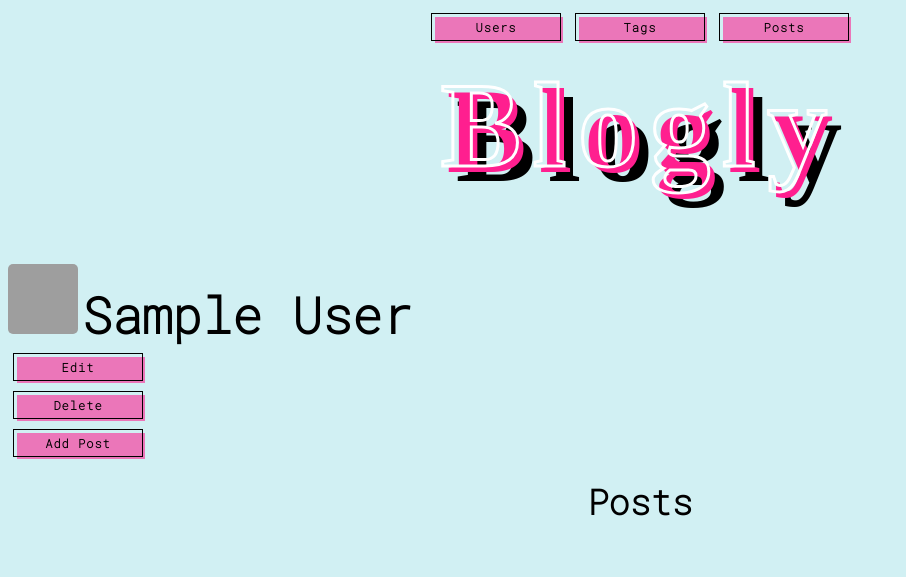
After one commit to grusbarsky/flask-blogly, a Flask app: page /users/1 in a window 1280 px wide. The commit adds this page. Shown: the top 577 px of the page, without its empty margins (0-906 px from the left). Run offline with Flask 2, Linux system fonts and the light colour scheme; the visitor is signed in with stand-in values (Sample User, id 1); data comes from the database, SQL or seed files in the repository; data that the repository does not hold is empty; grey boxes are pictures that could not be loaded.

Commit message:
css changes and new route

```diff
--- /dev/null
+++ b/Static/style.css
@@ -0,0 +1,176 @@
+@import url('https://fonts.googleapis.com/css?family=Montserrat:900i&display=swap');
+@import url('https://fonts.googleapis.com/css2?family=Roboto+Mono:wght@200&display=swap');
+
+/* index */
+body{
+    background-color: RGB(194, 235, 239, 0.74)
+}
+
+#blogly{
+    position: relative;
+    display: block;
+    text-align: center;
+    margin-bottom: 0px;
+    left: 50%;
+    transform: translate(-50%, -50%);
+    font-size:120px;
+	letter-spacing:0.1em;
+    -webkit-text-fill-color: transparent;
+    -webkit-text-stroke-width: 3px;
+    -webkit-text-stroke-color: white;
+    text-shadow: 6px 6px #ff1f8f, 15px 15px #000000;
+}
+
+h2{
+    font-size: 50px;
+    font-family: "Roboto Mono", monospace;
+    display: inline-block;
+    width: 100%;
+    text-align: center;
+    margin: 0;
+}
+
+h3{
+    font-size: 35px;
+    font-family: "Roboto Mono", monospace;
+    display: inline-block;
+    width: 100%;
+    text-align: center;
+    margin: 0;
+}
+
+/* Lists */
+
+ul{
+    list-style-type: none;
+    font-size: 25px;
+    font-family: "Roboto Mono", monospace;
+    padding: 0;
+    display: inline-block;
+    width: 100%;
+    text-align: center;
+}
+
+a:link, a:visited{
+    text-decoration: none;
+    color: black;
+}
+
+a:hover{
+    text-decoration: none;
+    color: #ff1f8f;
+}
+
+/* Buttons */
+
+.button{
+    display: inline-block;
+    width: 130px;
+    text-align: center;
+    font-size: 12px;
+    font-weight: bold;
+    font-family: "Roboto Mono", monospace;
+    letter-spacing: 1px;
+    padding: 5px 25px 5px;
+    margin: 5px;
+    outline: 0;
+    border: 1px solid black;
+    cursor: pointer;
+    position: relative;
+    background-color: rgba(0, 0, 0, 0);
+}
+
+.buttons-container{
+    display: inline-block;
+    width: 100%;
+    text-align: center;
+}
+
+  .button::after {
+    content: "";
+    background-color: hsla(330, 100%, 56%, 0.58);
+    width: 100%;
+    z-index: -1;
+    position: absolute;
+    height: 100%;
+    top: 3px;
+    left: 3px;
+    transition: 0.2s;
+  }
+
+  .button:hover::after {
+    top: 0px;
+    left: 0px;
+  }
+
+  .form-button{
+    display: inline-block;
+    width: 130px;
+    text-align: center;
+  }
+
+/* User details page */
+
+#user-page{
+    display: inline-block;
+    width: 100%;
+    text-align: left;
+}
+
+#user-name{
+    display: inline-block;
+    width: 50%;
+    margin: 0px;
+    text-align: left;
+}
+
+#user-image{
+    display: inline-block;
+    width: 50%;
+    border-radius: 5px;
+    width: 70px;
+    height: 70px;
+    border: 0px;
+}
+
+#user-buttons{
+    display: inline-block;
+    text-align: left;
+}
+
+/* Forms */
+.form{
+    display: inline-block;
+    width: 100%;
+    text-align: center;
+    margin-top: 20px;
+    font-family: "Roboto Mono", monospace;
+}
+label{
+    font-family: "Roboto Mono", monospace;
+}
+
+#tags-form{
+    display: inline-block;
+    width: 100%;
+    text-align: center;
+}
+
+#tag-form{
+    display: inline-block;
+    width: 15%;
+    text-align: center;
+}
+
+/* Posts */
+
+#post-details{
+    display: inline-block;
+    width: 100%;
+    text-align: center;
+}
+
+.post-info{
+    font-family: "Roboto Mono", monospace;
+    font-size: 15px;
+}
--- a/app.py
+++ b/app.py
@@ -2,7 +2,7 @@
 
 from flask import Flask, render_template, redirect, flash, session, request
 from flask_debugtoolbar import DebugToolbarExtension
-from models import db, connect_db, User, Post, Tag
+from models import db, connect_db, User, Post, Tag, PostTag
 
 app = Flask(__name__)
 app.config['SQLALCHEMY_DATABASE_URI'] = 'postgresql:///blogly'
@@ -18,13 +18,13 @@ db.create_all()
 @app.route('/')
 def homepage():
     """redirects to list of users"""
-    return redirect("/users")
+    return redirect("/posts")
 
 @app.route('/users')
 def list_users():
     """Show list of all users in DB"""
     users = User.query.order_by(User.last_name, User.first_name).all()
-    return render_template('users/index.html', users=users)
+    return render_template('index.html', users=users)
 
 @app.route('/users/new', methods=['GET'])
 def make_new_user():
@@ -34,8 +34,8 @@ def make_new_user():
 @app.route('/users/new', methods = ["POST"])
 def create_user():
     """form submit to create new user"""
-    first_name = request.form['first_name']
-    last_name = request.form['last_name']
+    first_name = request.form['first_name'].capitalize()
+    last_name = request.form['last_name'].capitalize()
     image_url = request.form['image_url']
 
     new_user = User(first_name=first_name, last_name=last_name, image_url=image_url)
@@ -79,7 +79,14 @@ def delete_user(user_id):
 
     return redirect("/users")
 
-# app routes for posts
+#routes for posts
+
+@app.route('/posts')
+def list_posts():
+    """Show all posts"""
+
+    posts=Post.query.all()
+    return render_template('posts/posts.html', posts=posts)
 
 @app.route('/users/<int:user_id>/posts/new', methods=['GET'])
 def make_new_post(user_id):
@@ -94,7 +101,7 @@ def create_post(user_id):
 
     user = User.query.get_or_404(user_id)
     title = request.form['title']
-    content = request.form['title']
+    content = request.form['content']
     tag_ids = [int(num) for num in request.form.getlist("tags")]
     tags = Tag.query.filter(Tag.id.in_(tag_ids)).all()
 
@@ -170,11 +177,14 @@ def create_tag():
 
     name = request.form['tag_name']
 
-    new_tag = Tag(name = name)
-    db.session.add(new_tag)
-    db.session.commit()
+    if "name" in session:
+        return redirect("/tags")
 
-    return redirect("/tags")
+    else:
+        new_tag = Tag(name = name)
+        db.session.add(new_tag)
+        db.session.commit()
+        return redirect("/tags")
 
 @app.route('/tags/<int:tag_id>/edit')
 def edit_tag(tag_id):
--- a/models.py
+++ b/models.py
@@ -3,6 +3,7 @@ import datetime
 from flask_sqlalchemy import SQLAlchemy
 
 db = SQLAlchemy()
+default_img = "https://i.stack.imgur.com/l60Hf.png"
 
 
 class User(db.Model):
@@ -14,7 +15,7 @@ class User(db.Model):
                     autoincrement = True)
     first_name = db.Column(db.String(50), nullable = False)
     last_name = db.Column(db.String(50), nullable = False)
-    image_url = db.Column(db.Text, nullable = False)
+    image_url = db.Column(db.Text, nullable = False, default=default_img)
 
     posts = db.relationship("Post", backref="user", cascade="all, delete-orphan")
 
--- /dev/null
+++ b/templates/index.html
@@ -0,0 +1,28 @@
+<!DOCTYPE html>
+<html lang="en">
+<head>
+    <title>Blogly</title>
+    <link rel="stylesheet" href="{{ url_for('static', filename='style.css') }}">
+</head>
+<body>
+    <div id='nav' class='buttons-container'>
+        <a href=/users><button class='button'>Users</button></a>
+        <a href=/tags><button class='button'>Tags</button></a>
+        <a href=/posts><button class='button'>Posts</button></a>
+    </div>
+    <h1 id='blogly'>Blogly</h1>
+    {% block content %}
+    <h2>Users</h2>
+        <div class='buttons-container'>
+            <a href=/users/new><button class='button'>Add User</button></a>
+        </div>
+            <ul>
+                {% for user in users %}
+                    <li>
+                        <a href="/users/{{user.id}}">{{user.first_name}} {{user.last_name}}</a>
+                    </li>
+                {% endfor %}
+            </ul>
+    {% endblock %}
+</body>
+</html>
--- a/templates/tags/list_tags.html
+++ b/templates/tags/list_tags.html
@@ -1,4 +1,4 @@
-{% extends "users/index.html" %}
+{% extends "index.html" %}
     {% block content %}
     <h2>Tags</h2>
     <ul>
@@ -8,5 +8,7 @@
         </li>
     {% endfor %}
     </ul>
-    <a href=/tags/new><button id='add-tag-button'>Add Tag</button></a>
+    <div class='buttons-container'>
+        <a href=/tags/new><button class='button'>Add Tag</button></a>
+    </div>
     {% endblock %}
--- a/templates/users/details.html
+++ b/templates/users/details.html
@@ -1,15 +1,18 @@
-{% extends "users/index.html" %}
+{% extends "index.html" %}
     {% block content %}
-        <h2>
-            {{user.first_name, user.last_name}}
-        </h2>
-        <img src={{user.image_url}}>
-        <form action='/users/{{user.id}}/edit' method='GET'>
-            <button id='edit-button'>Edit</button>
-        </form>
-        <form action='/users/{{user.id}}/delete' method='POST'>
-            <button id='delete-button'>Delete</button>
-        </form>
+        <div id='user-page'>
+            <img id='user-image' src={{user.image_url}}>
+            <h2 id='user-name'>
+                {{user.first_name}} {{user.last_name}}
+            </h2>
+        </div>
+        <div id='user-buttons' class='buttons-container'>
+            <a href='/users/{{user.id}}/edit'><button class='button'>Edit</button></a>
+            <form action='/users/{{user.id}}/delete' method='POST' >
+                <button class='button'>Delete</button>
+            </form>
+            <a href='/users/{{user.id}}/posts/new'><button class='button'>Add Post</button></a>
+        </div>
         <p>
             <h3>Posts</h3>
             <ul>
@@ -19,8 +22,5 @@
                     </li>
                 {% endfor %}
             </ul>
-            <form action='/users/{{user.id}}/posts/new' method='GET'>
-                <button id='add-post-button'>Add Post</button>
-            </form>
         </p>
     {% endblock %}
```
Also changed, not shown: Static/styles.css (deleted, +0 -8 lines), templates/posts/edit_post.html (+10 -6 lines), templates/posts/new_post.html (+23 -10 lines), templates/posts/post_details.html (+18 -11 lines), templates/posts/posts.html (added, +22 -0 lines), templates/tags/edit_tag.html (+11 -6 lines), templates/tags/new_tag.html (+10 -6 lines), templates/tags/tag_details.html (+14 -10 lines), templates/users/edit_user.html (+8 -4 lines), templates/users/index.html (deleted, +0 -22 lines), templates/users/new_user_form.html (+7 -3 lines).
